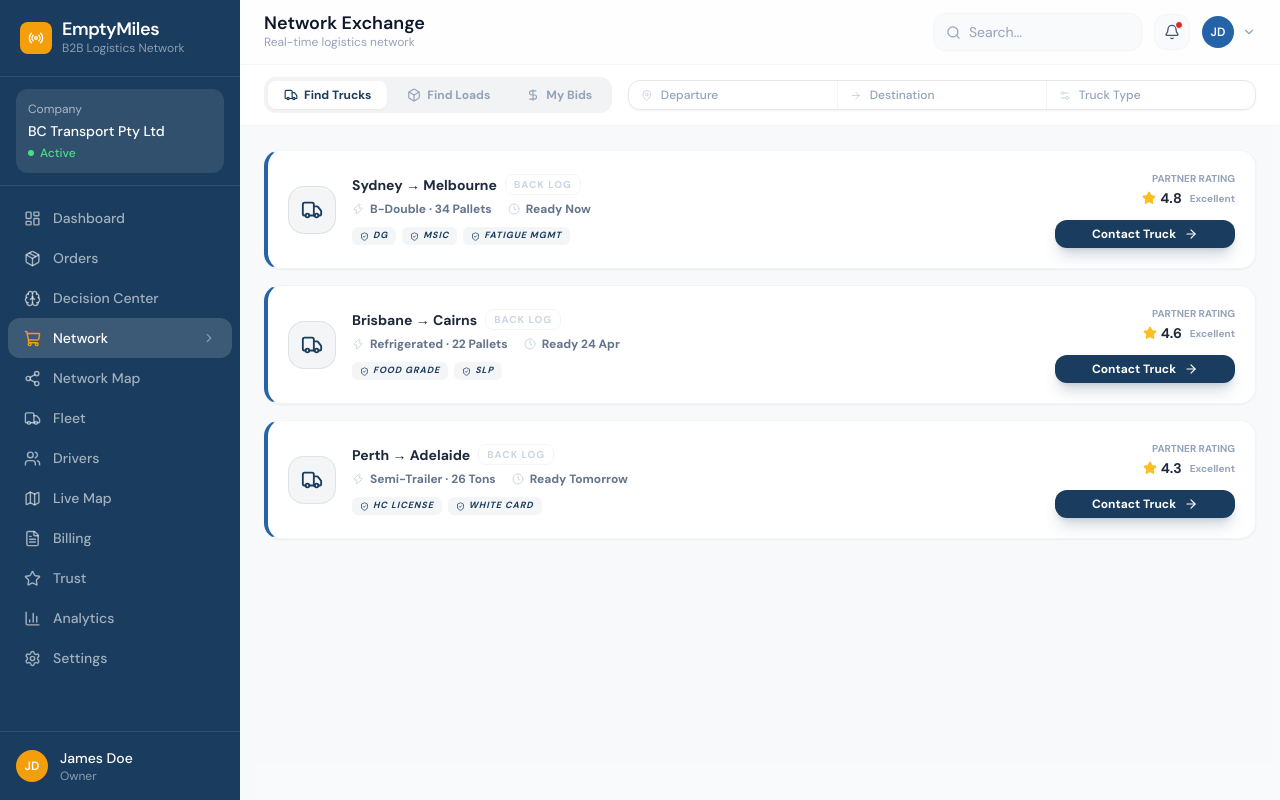
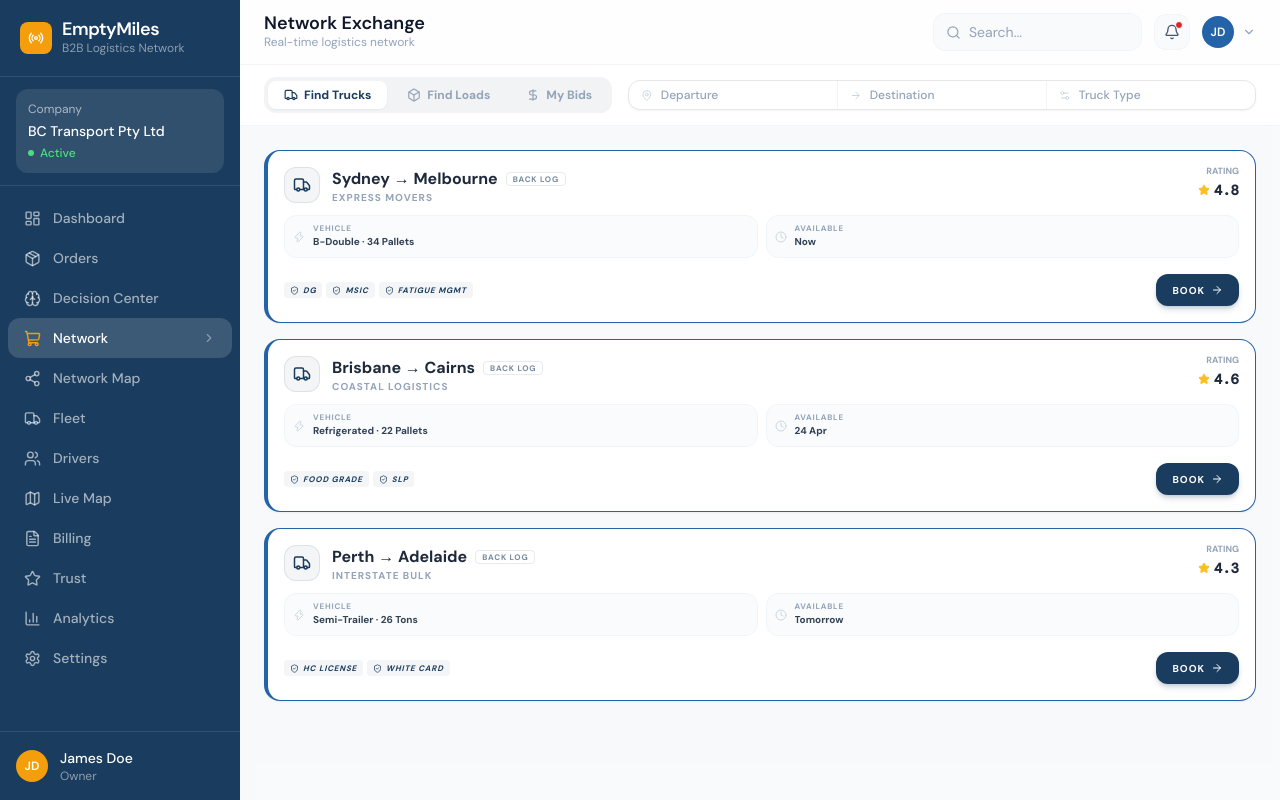
Before and after one commit to adibci/trucking-app, a React (Vite) app: page /marketplace in a window 1280 px wide. Built offline with nearby package versions, Linux system fonts and the light colour scheme.

Commit message:
feat: implement multi-step order creation page and marketplace view for owners

```diff
--- a/src/pages/owner/Marketplace.tsx
+++ b/src/pages/owner/Marketplace.tsx
@@ -179,46 +179,63 @@ export default function Marketplace() {
 
           {/* ─── INCOMING BIDS ────────────────────────────────────────────────── */}
           {exchangeType === 'bids' && INCOMING_BIDS.filter(filterItem).map(bid => (
-            <Card key={bid.id} className="hover:shadow-md transition-all border-l-4 border-l-amber-400 overflow-hidden" padding="none">
-              <div className="p-4 md:p-5 flex flex-col md:flex-row gap-4">
+            <Card key={bid.id} className="hover:shadow-lg transition-all border-l-4 border-amber-400 overflow-hidden group" padding="none">
+              <div className="p-3 md:p-4">
+                <div className="flex flex-col gap-3">
+                  {/* Top Row: Route & Status */}
+                  <div className="flex items-start justify-between gap-3">
                     <div className="flex-1 min-w-0">
-                  <div className="flex items-center gap-2 mb-2">
-                    <Badge variant="warning" className="font-bold border-0"><Clock size={11} className="mr-1" /> {bid.timeLeft} left</Badge>
-                    <span className="text-xs font-mono font-bold text-slate-400">Ref: {bid.order}</span>
+                      <div className="flex items-center gap-2 mb-1">
+                        <span className="text-[10px] font-black text-slate-400 font-mono">#{bid.order}</span>
+                        <Badge variant="warning" className="text-[9px] px-1.5 py-0 h-auto font-black uppercase tracking-widest">{bid.timeLeft} LEFT</Badge>
                       </div>
-                  <div className="text-base font-bold text-slate-800 flex items-center gap-2 mb-3">
-                    <MapPin size={16} className="text-slate-300" /> {bid.route}
+                      <h3 className="font-black text-slate-800 text-sm md:text-base leading-tight truncate">{bid.route}</h3>
+                    </div>
+                    <div className="text-right shrink-0">
+                      <div className="text-[9px] font-black uppercase text-slate-400 leading-none mb-1">Bid Amount</div>
+                      <div className="text-lg font-black text-slate-800 font-mono leading-none">${bid.price}</div>
+                    </div>
                   </div>
 
-                  <div className="flex items-center gap-3">
-                    <div className="w-10 h-10 bg-brand rounded-2xl flex items-center justify-center text-white text-sm font-black shadow-lg shadow-brand/20">
+                  {/* Middle Row: Partner Info */}
+                  <div className="flex items-center justify-between bg-slate-50/80 rounded-xl p-2 border border-slate-100">
+                    <div className="flex items-center gap-2.5 min-w-0">
+                      <div className="w-8 h-8 bg-brand rounded-lg flex items-center justify-center text-white text-[10px] font-black shrink-0 shadow-sm shadow-brand/20">
                         {bid.company.charAt(0)}
                       </div>
-                    <div>
-                      <div className="text-sm font-bold text-slate-800 flex items-center gap-2">
-                        {bid.company}
-                        {bid.trusted && <ShieldCheck size={14} className="text-emerald-500" />}
+                      <div className="min-w-0">
+                        <div className="flex items-center gap-1">
+                          <span className="text-xs font-bold text-slate-700 truncate">{bid.company}</span>
+                          {bid.trusted && <ShieldCheck size={12} className="text-emerald-500 shrink-0" />}
                         </div>
-                      <div className="flex items-center gap-1 mt-0.5">
-                        <Star size={11} className="text-amber-400 fill-amber-400" />
-                        <span className="text-[10px] font-bold text-slate-400 uppercase tracking-wider">{bid.rating} · {bid.jobs} jobs completed</span>
+                        <div className="flex items-center gap-1 leading-none">
+                          <Star size={10} className="text-amber-400 fill-amber-400" />
+                          <span className="text-[10px] font-bold text-slate-400">{bid.rating} · {bid.jobs} jobs</span>
                         </div>
                       </div>
                     </div>
+                    <div className="text-right shrink-0 px-2 border-l border-slate-200">
+                      <div className="text-[9px] font-black uppercase text-slate-400 leading-none mb-1">Comm.</div>
+                      <div className="text-xs font-bold text-slate-700 leading-none">${bid.commission}</div>
+                    </div>
                   </div>
 
-                <div className="md:w-px md:bg-gray-100 hidden md:block" />
-
-                <div className="md:w-[240px] shrink-0 flex flex-col justify-between">
-                  <div className="flex items-center justify-between mb-4">
-                     <div className="text-right flex-1">
-                        <div className="text-[10px] font-black uppercase text-slate-400 mb-0.5">Bid Amount</div>
-                        <div className="text-2xl font-black text-slate-800 font-mono">${bid.price}</div>
-                     </div>
-                  </div>
+                  {/* Bottom Row: Actions */}
                   <div className="flex gap-2">
-                    <Button size="sm" variant="outline" className="flex-1 font-bold text-xs rounded-xl" onClick={() => navigate('/marketplace/bid-detail')}>Details</Button>
-                    <Button size="sm" className="flex-1 font-bold text-xs rounded-xl bg-slate-900 border-0 shadow-lg shadow-slate-200">Accept</Button>
+                    <Button
+                      size="sm"
+                      variant="outline"
+                      className="flex-1 font-black text-[10px] uppercase tracking-widest h-9 rounded-xl border-slate-200"
+                      onClick={() => navigate('/marketplace/bid-detail')}
+                    >
+                      Analyze
+                    </Button>
+                    <Button
+                      size="sm"
+                      className="flex-1 font-black text-[10px] uppercase tracking-widest h-9 rounded-xl bg-slate-900 border-0 shadow-md shadow-slate-200"
+                    >
+                      Accept
+                    </Button>
                   </div>
                 </div>
               </div>
@@ -227,38 +244,55 @@ export default function Marketplace() {
 
           {/* ─── MARKET LOADS (Goods) ────────────────────────────────────────── */}
           {exchangeType === 'loads' && MARKET_LOADS.filter(filterItem).map(load => (
-            <Card key={load.id} className={`hover:shadow-md transition-all border-l-4 overflow-hidden ${load.urgent ? 'border-l-em-red' : 'border-l-cyan-400'}`} padding="none">
-              <div className="p-4 md:p-5 flex flex-col md:flex-row gap-4 items-center">
-                <div className="w-12 h-12 rounded-2xl bg-cyan-50 border border-cyan-100 flex items-center justify-center shrink-0">
-                  <Package size={22} className="text-cyan-600" />
+            <Card key={load.id} className={`hover:shadow-lg transition-all border-l-4 overflow-hidden group ${load.urgent ? 'border-em-red' : 'border-cyan-400'}`} padding="none">
+              <div className="p-3 md:p-4">
+                <div className="flex flex-col gap-3">
+                  <div className="flex items-start justify-between gap-3">
+                    <div className="flex items-center gap-3 min-w-0">
+                      <div className={`w-9 h-9 rounded-xl flex items-center justify-center shrink-0 ${load.urgent ? 'bg-em-red/5 text-em-red' : 'bg-cyan-50 text-cyan-600'}`}>
+                        <Package size={18} />
                       </div>
-
-                <div className="flex-1 min-w-0">
-                  <div className="flex items-center gap-2 mb-1.5">
-                    <div className="text-sm font-black text-slate-800">{load.route}</div>
-                    {load.urgent && <Badge variant="danger" className="animate-pulse">URGENT</Badge>}
+                      <div className="min-w-0">
+                        <div className="flex items-center gap-2 mb-0.5">
+                          <h3 className="font-black text-slate-800 text-sm md:text-base leading-tight truncate">{load.route}</h3>
+                          {load.urgent && <Badge variant="danger" className="text-[8px] px-1 py-0 h-auto font-black animate-pulse">URGENT</Badge>}
                         </div>
-                  <div className="flex flex-wrap items-center gap-x-4 gap-y-1">
-                    <div className="text-xs font-bold text-slate-500 flex items-center gap-1.5">
-                       <Box size={12} className="text-slate-300" /> {load.type} · {load.weight}
-                    </div>
-                    <div className="text-xs font-bold text-slate-500 flex items-center gap-1.5">
-                       <Clock size={12} className="text-slate-300" /> {load.pickup}
+                        <p className="text-[10px] font-black text-slate-400 uppercase tracking-widest leading-none">{load.company}</p>
                       </div>
                     </div>
-                  <div className="flex gap-1.5 mt-2.5">
-                    {load.reqs.map(r => (
-                      <span key={r} className="px-2 py-0.5 bg-gray-100 text-[9px] font-black uppercase text-slate-500 rounded-md tracking-widest">{r}</span>
-                    ))}
+                    <div className="text-right shrink-0">
+                      <div className="text-[9px] font-black uppercase text-slate-400 leading-none mb-1">Budget</div>
+                      <div className="text-lg font-black text-cyan-600 font-mono leading-none">{load.rate}</div>
                     </div>
                   </div>
 
-                <div className="md:w-[180px] shrink-0 text-right">
-                   <div className="text-[10px] font-black uppercase text-slate-400 mb-0.5">Budget Rate</div>
-                   <div className="text-xl font-black text-cyan-600 font-mono mb-3">{load.rate}</div>
-                   <Button size="sm" className="w-full font-bold text-xs rounded-xl bg-cyan-600 border-0 shadow-lg shadow-cyan-100 flex items-center justify-center gap-2 group">
-                      Place Bid <ArrowRight size={14} className="group-hover:translate-x-0.5 transition-transform" />
+                  <div className="grid grid-cols-2 gap-2">
+                    <div className="bg-slate-50/80 rounded-xl p-2 border border-slate-100 flex items-center gap-2">
+                      <Box size={12} className="text-slate-300 shrink-0" />
+                      <div className="min-w-0">
+                        <div className="text-[8px] font-black text-slate-400 uppercase tracking-widest leading-none mb-0.5">Cargo</div>
+                        <div className="text-[10px] font-bold text-slate-700 truncate">{load.type} · {load.weight}</div>
+                      </div>
+                    </div>
+                    <div className="bg-slate-50/80 rounded-xl p-2 border border-slate-100 flex items-center gap-2">
+                      <Clock size={12} className="text-slate-300 shrink-0" />
+                      <div className="min-w-0">
+                        <div className="text-[8px] font-black text-slate-400 uppercase tracking-widest leading-none mb-0.5">Pickup</div>
+                        <div className="text-[10px] font-bold text-slate-700 truncate">{load.pickup}</div>
+                      </div>
+                    </div>
+                  </div>
+
+                  <div className="flex items-center justify-between gap-3 pt-1">
+                    <div className="flex gap-1 overflow-x-auto no-scrollbar">
+                      {load.reqs.map(r => (
+                        <span key={r} className="px-1.5 py-0.5 bg-slate-100 text-[8px] font-black uppercase text-slate-500 rounded tracking-widest whitespace-nowrap">{r}</span>
+                      ))}
+                    </div>
+                    <Button size="sm" className="shrink-0 font-black text-[10px] uppercase tracking-widest h-8 px-4 rounded-xl bg-cyan-600 border-0 shadow-md shadow-cyan-100 flex items-center gap-1.5">
+                      Bid <ArrowRight size={12} />
                     </Button>
+                  </div>
                 </div>
               </div>
             </Card>
@@ -266,44 +300,60 @@ export default function Marketplace() {
 
           {/* ─── MARKET TRUCKS (Empty Miles) ─────────────────────────────────── */}
           {exchangeType === 'trucks' && MARKET_TRUCKS.filter(filterItem).map(trk => (
-            <Card key={trk.id} className="hover:shadow-md transition-all border-l-4 border-l-brand-mid overflow-hidden" padding="none">
-              <div className="p-4 md:p-5 flex flex-col md:flex-row gap-4 items-center">
-                <div className="w-12 h-12 rounded-2xl bg-brand/5 border border-brand/10 flex items-center justify-center shrink-0">
-                  <Truck size={22} className="text-brand" />
+            <Card key={trk.id} className="hover:shadow-lg transition-all border-l-4 border-brand-mid overflow-hidden group" padding="none">
+              <div className="p-3 md:p-4">
+                <div className="flex flex-col gap-3">
+                  <div className="flex items-start justify-between gap-3">
+                    <div className="flex items-center gap-3 min-w-0">
+                      <div className="w-9 h-9 rounded-xl bg-brand/5 border border-brand/10 flex items-center justify-center shrink-0">
+                        <Truck size={18} className="text-brand" />
+                      </div>
+                      <div className="min-w-0">
+                        <div className="flex items-center gap-2 mb-0.5">
+                          <h3 className="font-black text-slate-800 text-sm md:text-base leading-tight truncate">{trk.route}</h3>
+                          <span className="text-[8px] font-black uppercase text-brand/60 px-1.5 py-0 rounded border border-brand/10 tracking-widest whitespace-nowrap">BACK LOG</span>
+                        </div>
+                        <p className="text-[10px] font-black text-slate-400 uppercase tracking-widest leading-none">{trk.company}</p>
+                      </div>
+                    </div>
+                    <div className="text-right shrink-0">
+                      <div className="text-[9px] font-black uppercase text-slate-400 leading-none mb-1">Rating</div>
+                      <div className="flex items-center justify-end gap-1 leading-none">
+                        <Star size={12} className="text-amber-400 fill-amber-400" />
+                        <span className="text-sm font-black text-slate-800 font-mono">{trk.rating}</span>
+                      </div>
+                    </div>
                   </div>
 
-                <div className="flex-1 min-w-0">
-                  <div className="flex items-center gap-2 mb-1.5">
-                    <div className="text-sm font-black text-slate-800">{trk.route}</div>
-                    <div className="text-[10px] font-black uppercase text-slate-300 px-2 py-0.5 rounded-lg border border-slate-100 tracking-widest">Back Log</div>
-                  </div>
-                  <div className="flex flex-wrap items-center gap-x-4 gap-y-1">
-                    <div className="text-xs font-bold text-slate-500 flex items-center gap-1.5">
-                       <Zap size={12} className="text-slate-300" /> {trk.vehicle} · {trk.space}
-                    </div>
-                    <div className="text-xs font-bold text-slate-500 flex items-center gap-1.5">
-                       <Clock size={12} className="text-slate-300" /> Ready {trk.availability}
+                  <div className="grid grid-cols-2 gap-2">
+                    <div className="bg-slate-50/80 rounded-xl p-2 border border-slate-100 flex items-center gap-2">
+                      <Zap size={12} className="text-slate-300 shrink-0" />
+                      <div className="min-w-0">
+                        <div className="text-[8px] font-black text-slate-400 uppercase tracking-widest leading-none mb-0.5">Vehicle</div>
+                        <div className="text-[10px] font-bold text-slate-700 truncate">{trk.vehicle} · {trk.space}</div>
                       </div>
                     </div>
-                  <div className="flex gap-1.5 mt-2.5">
+                    <div className="bg-slate-50/80 rounded-xl p-2 border border-slate-100 flex items-center gap-2">
+                      <Clock size={12} className="text-slate-300 shrink-0" />
+                      <div className="min-w-0">
+                        <div className="text-[8px] font-black text-slate-400 uppercase tracking-widest leading-none mb-0.5">Available</div>
+                        <div className="text-[10px] font-bold text-slate-700 truncate">{trk.availability}</div>
+                      </div>
+                    </div>
+                  </div>
+
+                  <div className="flex items-center justify-between gap-3 pt-1">
+                    <div className="flex gap-1 overflow-x-auto no-scrollbar">
                       {trk.certs.map(c => (
-                      <span key={c} className="px-2 py-0.5 bg-brand/5 text-[9px] font-black uppercase text-brand rounded-md tracking-widest flex items-center gap-1 italic">
+                        <span key={c} className="px-1.5 py-0.5 bg-brand/5 text-[8px] font-black uppercase text-brand rounded tracking-widest whitespace-nowrap italic flex items-center gap-1">
                           <ShieldCheck size={9} /> {c}
                         </span>
                       ))}
                     </div>
+                    <Button size="sm" className="shrink-0 font-black text-[10px] uppercase tracking-widest h-8 px-4 rounded-xl bg-brand border-0 shadow-md shadow-brand/20 flex items-center gap-1.5">
+                      Book <ArrowRight size={12} />
+                    </Button>
                   </div>
-
-                <div className="md:w-[180px] shrink-0 text-right">
-                   <div className="text-[10px] font-black uppercase text-slate-400 mb-0.5">Partner Rating</div>
-                   <div className="flex items-center justify-end gap-1 mb-3">
-                      <Star size={14} className="text-amber-400 fill-amber-400" />
-                      <span className="text-sm font-black text-slate-800">{trk.rating}</span>
-                      <span className="text-[10px] text-slate-400 font-bold ml-1">Excellent</span>
-                   </div>
-                   <Button size="sm" className="w-full font-bold text-xs rounded-xl bg-brand border-0 shadow-lg shadow-brand/20 flex items-center justify-center gap-2 group">
-                      Contact Truck <ArrowRight size={14} className="group-hover:translate-x-0.5 transition-transform" />
-                   </Button>
                 </div>
               </div>
             </Card>
```
Also changed, not shown: src/pages/owner/CreateOrder.tsx (+8 -7 lines). Lines whose indentation alone changed are shown as unchanged.
